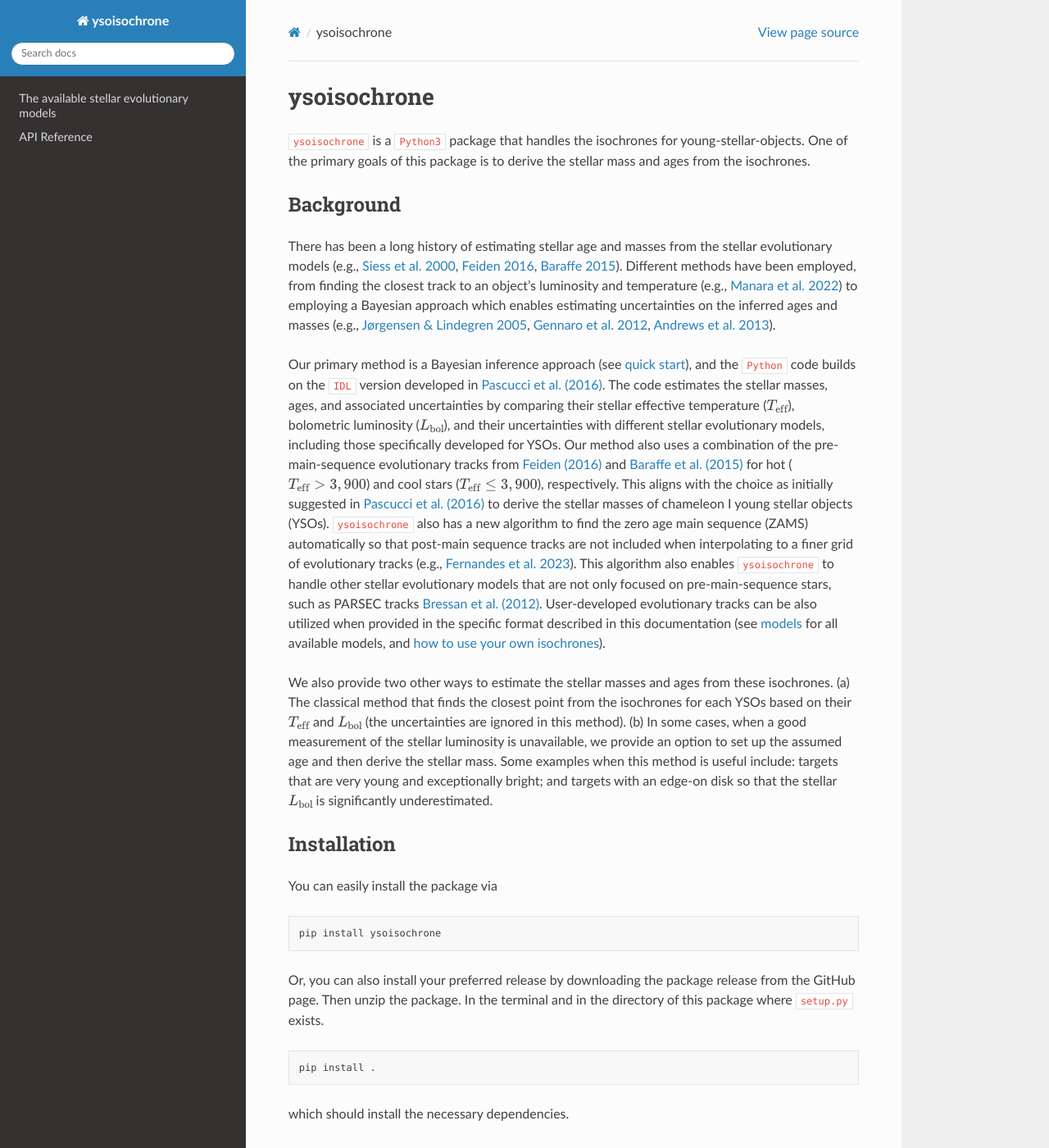
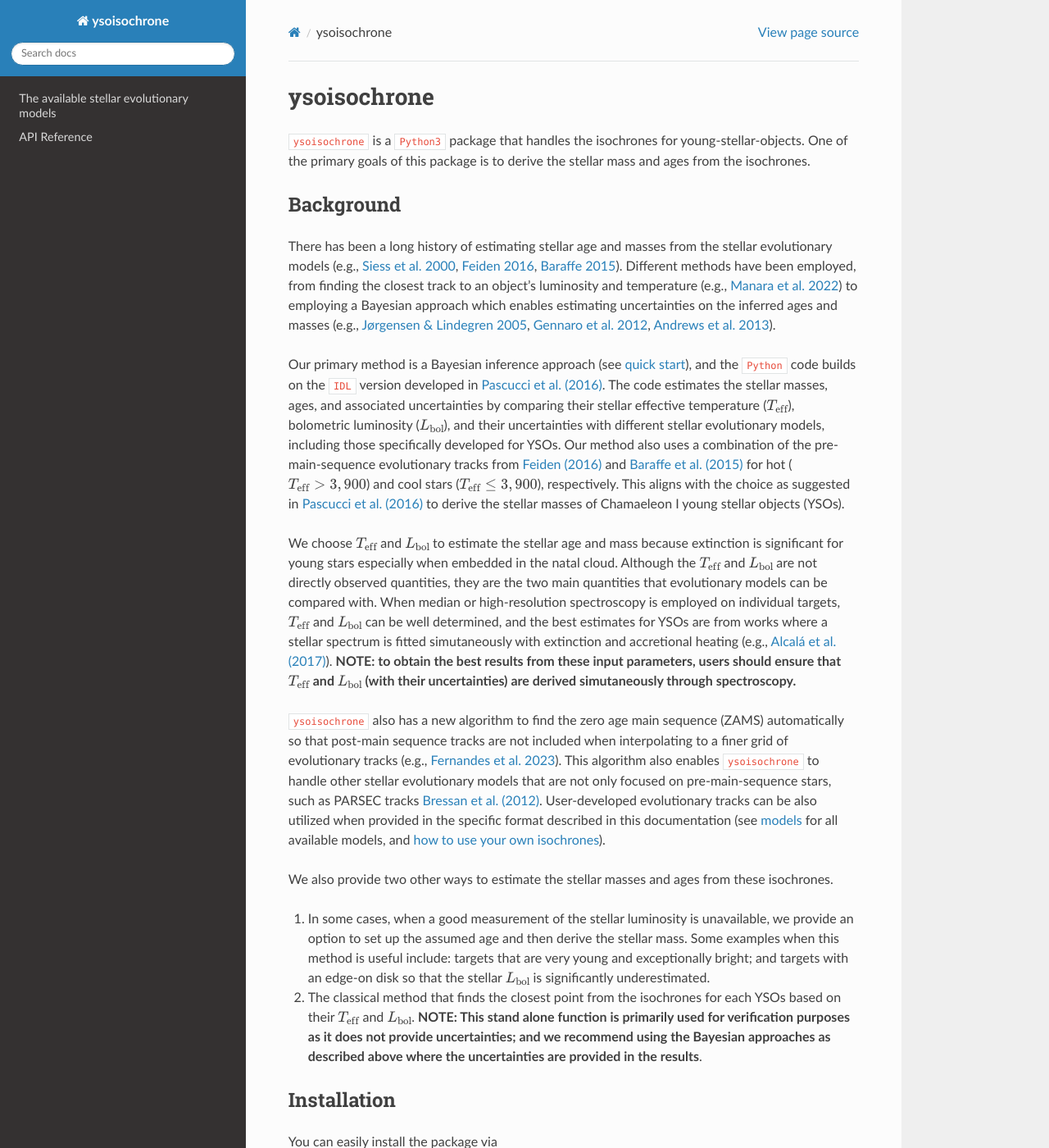
Before and after one commit to DingshanDeng/ysoisochrone, a Sphinx documentation site: the page built from docs/source/index.md, in a window 1280 px wide and 1400 px high. Shown: the whole window at 82% size. Built offline with Sphinx 7.4.7 and the Read the Docs theme 3.1.0, drawn with Linux system fonts in a browser that asks for light colours; formulas are drawn with MathJax 3; pages that are not in the unit, such as notebooks, are missing from menus; some of the changed text lies outside the part shown.

```diff
--- a/docs/source/index.md
+++ b/docs/source/index.md
@@ -7,11 +7,18 @@ There has been a long history of estimating stellar age and masses from the stel
 
 Our primary method is a Bayesian inference approach (see [quick start](./notebooks/ysoisochrone_basics.ipynb)), and the `Python` code builds on the `IDL` version developed in [Pascucci et al. (2016)](https://ui.adsabs.harvard.edu/abs/2016ApJ...831..125P/abstract).
 The code estimates the stellar masses, ages, and associated uncertainties by comparing their stellar effective temperature ($T_{\rm eff}$), bolometric luminosity ($L_{\rm bol}$), and their uncertainties with different stellar evolutionary models, including those specifically developed for YSOs.
-Our method also uses a combination of the pre-main-sequence evolutionary tracks from [Feiden (2016)](https://ui.adsabs.harvard.edu/abs/2016A%26A...593A..99F/abstract) and [Baraffe et al. (2015)](https://ui.adsabs.harvard.edu/abs/2015A%26A...577A..42B/abstract) for hot ($T_{\rm eff} > 3,900$) and cool stars ($T_{\rm eff} \leq 3,900$), respectively. This aligns with the choice as initially suggested in [Pascucci et al. (2016)](https://ui.adsabs.harvard.edu/abs/2016ApJ...831..125P/abstract) to derive the stellar masses of chameleon I young stellar objects (YSOs).
+Our method also uses a combination of the pre-main-sequence evolutionary tracks from [Feiden (2016)](https://ui.adsabs.harvard.edu/abs/2016A%26A...593A..99F/abstract) and [Baraffe et al. (2015)](https://ui.adsabs.harvard.edu/abs/2015A%26A...577A..42B/abstract) for hot ($T_{\rm eff} > 3,900$) and cool stars ($T_{\rm eff} \leq 3,900$), respectively. This aligns with the choice as suggested in [Pascucci et al. (2016)](https://ui.adsabs.harvard.edu/abs/2016ApJ...831..125P/abstract) to derive the stellar masses of Chamaeleon I young stellar objects (YSOs).
+
+We choose $T_{\rm eff}$ and $L_{\rm bol}$ to estimate the stellar age and mass because extinction is significant for young stars especially when embedded in the natal cloud. Although the $T_{\rm eff}$ and $L_{\rm bol}$ are not directly observed quantities, they are the two main quantities that evolutionary models can be compared with. When median or high-resolution spectroscopy is employed on individual targets, $T_{\rm eff}$ and $L_{\rm bol}$ can be well determined, and the best estimates for YSOs are from works where a stellar spectrum is fitted simutaneously with extinction and accretional heating (e.g., [Alcalá et al. (2017)](https://ui.adsabs.harvard.edu/abs/2017A%26A...600A..20A/abstract)). **NOTE: to obtain the best results from these input parameters, users should ensure that $T_{\rm eff}$ and $L_{\rm bol}$ (with their uncertainties) are derived simutaneously through spectroscopy.**
+
 `ysoisochrone` also has a new algorithm to find the zero age main sequence (ZAMS) automatically so that post-main sequence tracks are not included when interpolating to a finer grid of evolutionary tracks (e.g., [Fernandes et al. 2023](https://ui.adsabs.harvard.edu/abs/2023AJ....166..175F/abstract)).
 This algorithm also enables `ysoisochrone` to handle other stellar evolutionary models that are not only focused on pre-main-sequence stars, such as PARSEC tracks [Bressan et al. (2012)](https://ui.adsabs.harvard.edu/abs/2012MNRAS.427..127B). User-developed evolutionary tracks can be also utilized when provided in the specific format described in this documentation (see [models](./models.md) for all available models, and [how to use your own isochrones](./notebooks/ysoisochrone_customize_isochrone.ipynb)).
 
-We also provide two other ways to estimate the stellar masses and ages from these isochrones. (a) The classical method that finds the closest point from the isochrones for each YSOs based on their $T_{\rm eff}$ and $L_{\rm bol}$ (the uncertainties are ignored in this method). (b) In some cases, when a good measurement of the stellar luminosity is unavailable,  we provide an option to set up the assumed age and then derive the stellar mass. Some examples when this method is useful include: targets that are very young and exceptionally bright; and targets with an edge-on disk so that the stellar $L_{\rm bol}$ is significantly underestimated.
+We also provide two other ways to estimate the stellar masses and ages from these isochrones.
+
+1. In some cases, when a good measurement of the stellar luminosity is unavailable,  we provide an option to set up the assumed age and then derive the stellar mass. Some examples when this method is useful include: targets that are very young and exceptionally bright; and targets with an edge-on disk so that the stellar $L_{\rm bol}$ is significantly underestimated.
+
+2. The classical method that finds the closest point from the isochrones for each YSOs based on their $T_{\rm eff}$ and $L_{\rm bol}$. **NOTE: This stand alone function is primarily used for verification purposes as it does not provide uncertainties; and we recommend using the Bayesian approaches as described above where the uncertainties are provided in the results**.
 
 ## Installation
 
@@ -51,7 +58,7 @@ There are a few other useful tools and packages that can be used to handle stell
 
 - [`MADYS`](https://madys.readthedocs.io/en/latest/) is `Python` package that can be used to derive ages and masses for pre-main sequence stars from multi-wavelengths photometric data with the extinction corrected according to extinction maps and laws; and it could ustilize different stellar evolutionary models, including MIST, PARSEC (v1.2 and 2.0), Feiden, Baraffe and many other models for pre-MS or MS stars.
 
-- PARSEC team provides a [web interface](http://stev.oapd.inaf.it/PARSEC/tools.html) to access different versions of their tracks together with some useful web-based tools.
+- `PARSEC` team provides a [web interface](http://stev.oapd.inaf.it/PARSEC/tools.html) to access different versions of their tracks together with some useful web-based tools.
 
 - [`isochrones`](https://github.com/timothydmorton/isochrones) is a `Python` package that provides interface to access the [MIST](https://waps.cfa.harvard.edu/MIST/) grids.
 
```
Also changed, not shown: paper/paper.md (+6 -6 lines).
